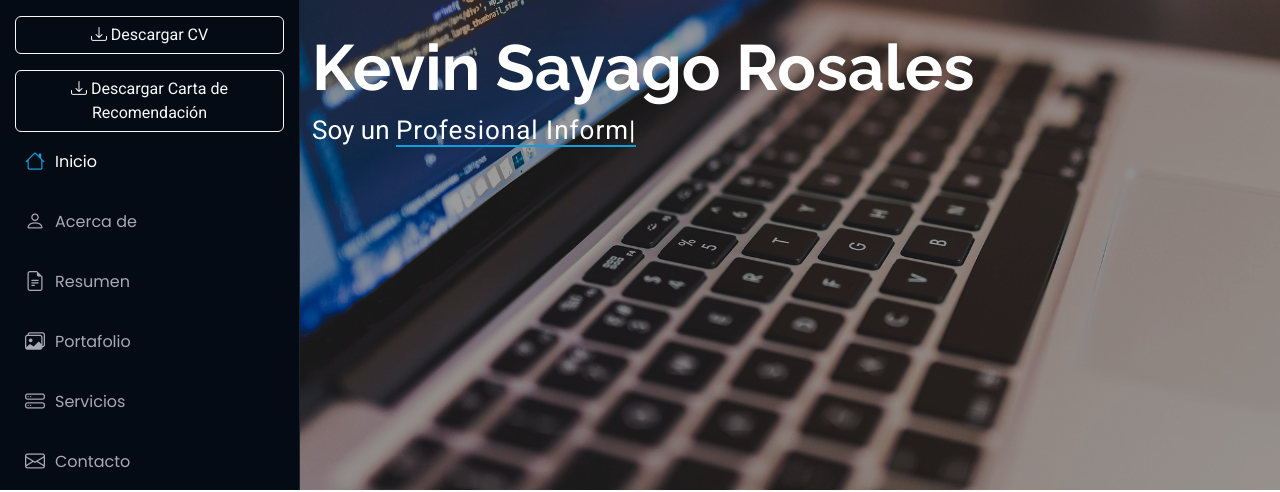
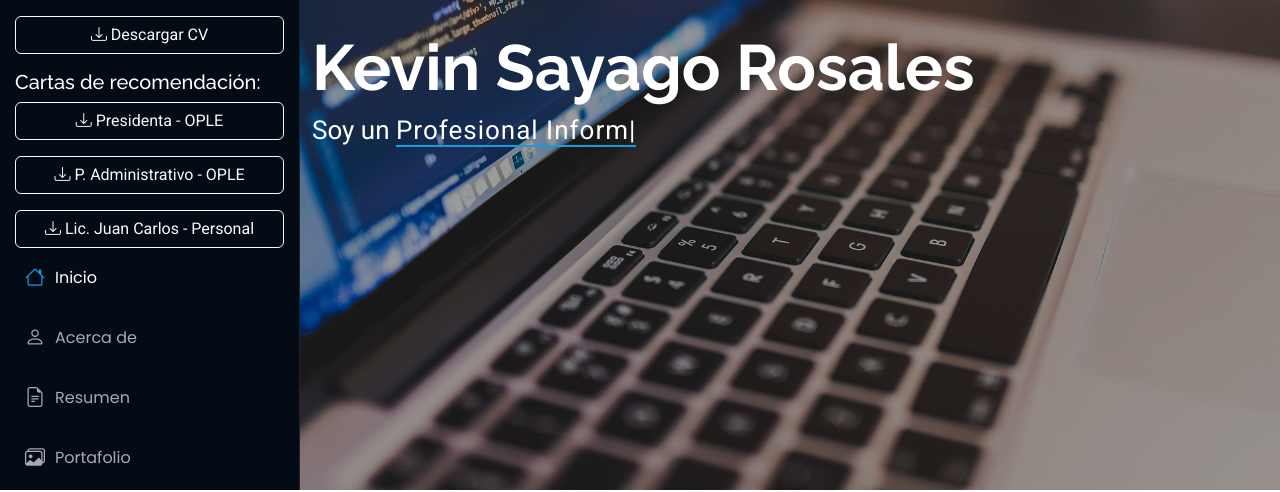
Before and after one commit to Kevin-Sayago312/Portafolio-Web, a plain HTML site: page index.html in a window 1280 px wide. Shown: the part 310-802 px from the top of the page. Drawn offline with Linux system fonts and the light colour scheme; a script that the page names is missing.

Commit message:
Commit
Se agregaron cartas de recomendacion

```diff
--- a/index.html
+++ b/index.html
@@ -56,8 +56,13 @@
 
     <a href="assets/docs/CV_Kevin_Sayago_Rosales.pdf" download class="btn btn-outline-light mb-3">
   <i class="bi bi-download"></i> Descargar CV </a>
-  <a href="assets/img/Certificates/Carta de recomendacion - Ana Laura Aguirre Martinez.pdf" download class="btn btn-outline-light">
-  <i class="bi bi-download"></i> Descargar Carta de Recomendación </a>
+  <h5> Cartas de recomendación:</h5>
+  <a href="assets/img/Certificates/Carta de recomendacion - Ana Laura Aguirre Martinez.pdf" download class="mb-3 btn btn-outline-light">
+  <i class="bi bi-download"></i> Presidenta - OPLE </a>
+  <a href="assets/docs/OPLE/Carta de recomendación OPLE - Profesional Administrativo.pdf" download class="mb-3 btn btn-outline-light">
+  <i class="bi bi-download"></i> P. Administrativo - OPLE </a>
+  <a href="assets/docs/Personales/Carta de recomendación personal - Juan Carlos.pdf" download class="btn btn-outline-light">
+  <i class="bi bi-download"></i> Lic. Juan Carlos - Personal </a>
 
 
     <nav id="navmenu" class="navmenu">
```
Also changed, not shown: assets/docs/OPLE/Carta de recomendación OPLE - Presidenta.jpg (added), assets/docs/OPLE/Carta de recomendación OPLE - Profesional Administrativo.jpg (added), assets/docs/Personales/Carta de recomendación personal - Juan Carlos.jpg (added), 3 other files.
